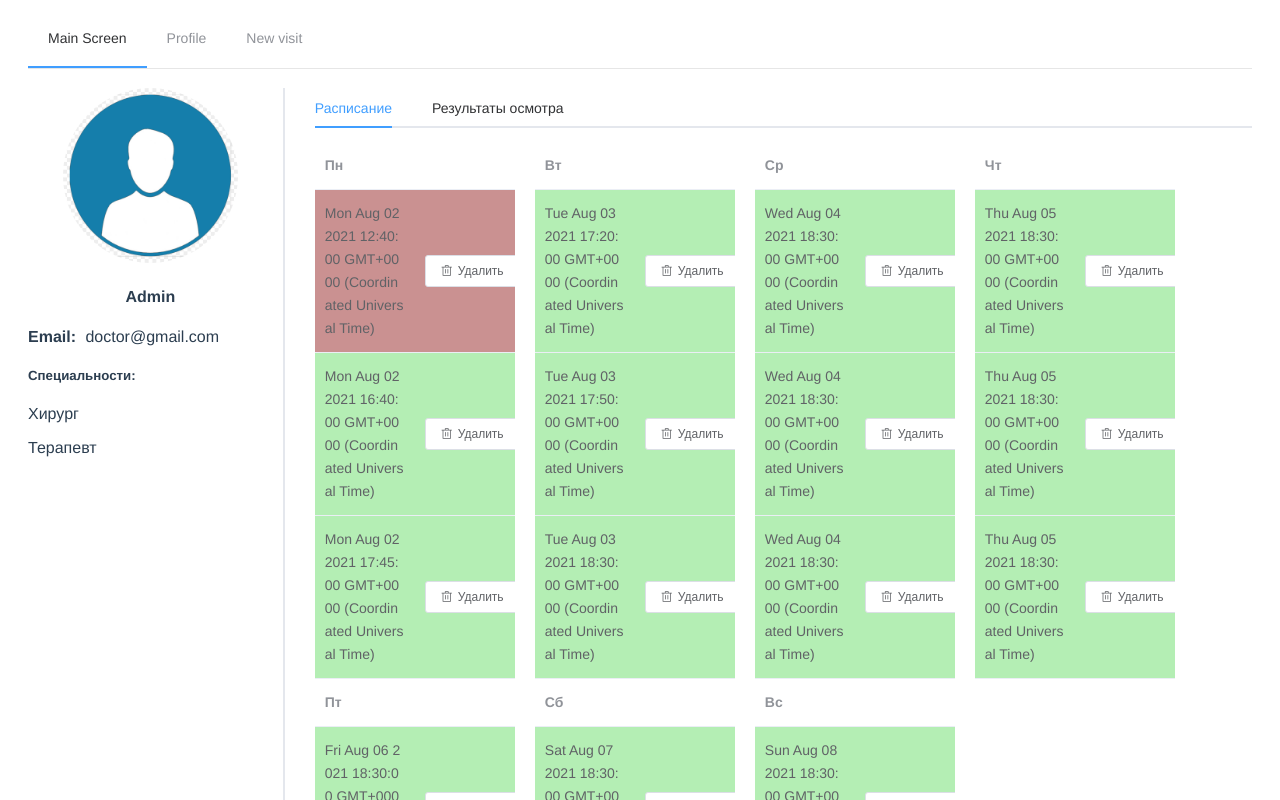
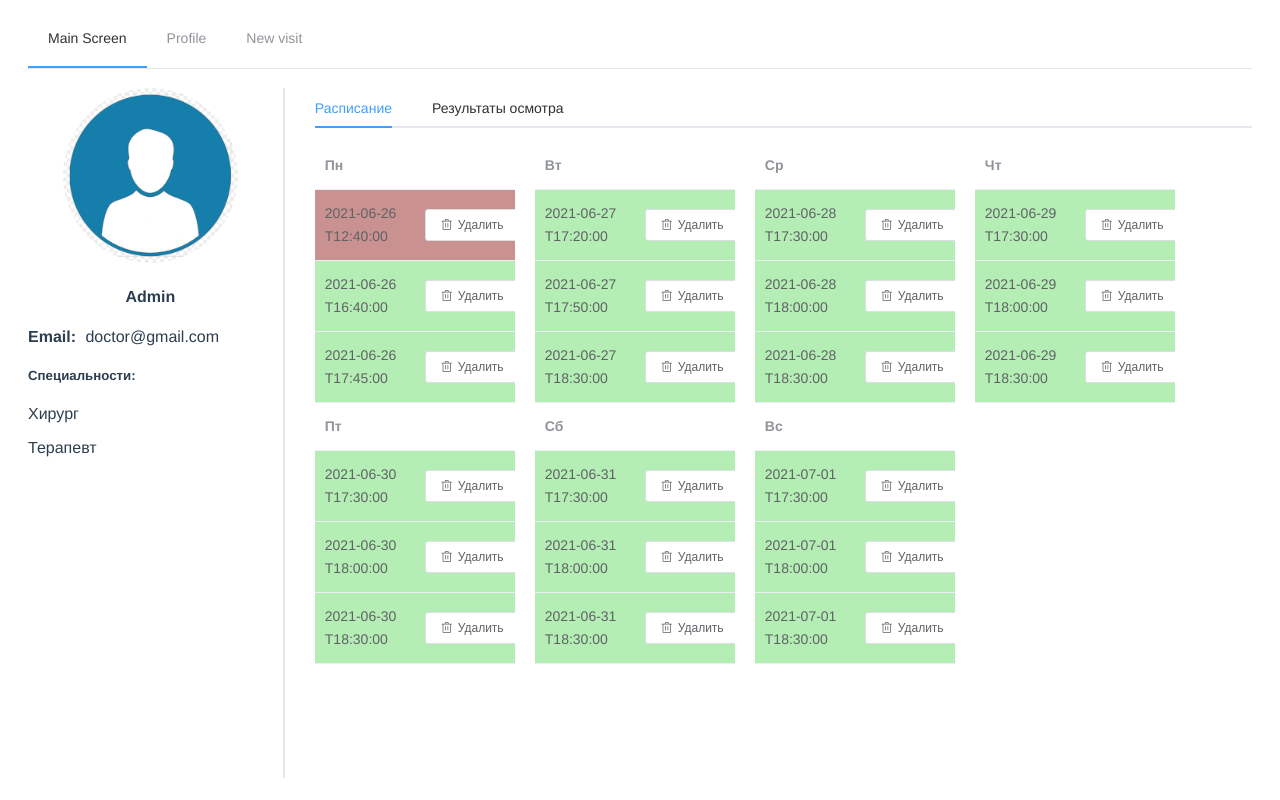
Before and after one commit to katseliv/healthcare-frontend, a Vue app: page /portal/profile in a window 1280 px wide. Shown: the top 800 px of the page. Built offline with nearby package versions, Linux system fonts and the light colour scheme; data requests are answered from the project's data file.

Commit message:
created api instance

```diff
--- a/db.json
+++ b/db.json
@@ -1,176 +1,139 @@
 {
-  "scheldule": [
-    {
+  "schedule": [{
       "day": "Пн",
-      "id": 1,
-      "slots": [
-        {
+      "slots": [{
           "id": 1,
-          "time": "2021-08-02T09:40:00.000Z",
+          "time": "2021-06-26T12:40:00",
           "isFree": false
         },
         {
           "id": 2,
-          "time": "2021-08-02T13:40:00.000Z",
+          "time": "2021-06-26T16:40:00",
           "isFree": true
         },
         {
           "id": 3,
-          "time": "2021-08-02T14:45:00.000Z",
+          "time": "2021-06-26T17:45:00",
           "isFree": true
         }
       ]
     },
     {
       "day": "Вт",
-      "id": 2,
-      "slots": [
-        {
+      "slots": [{
           "id": 4,
-          "time": "2021-08-03T14:20:00.000Z",
+          "time": "2021-06-27T17:20:00",
           "isFree": true
         },
         {
           "id": 5,
-          "time": "2021-08-03T14:50:00.000Z",
+          "time": "2021-06-27T17:50:00",
           "isFree": true
         },
         {
           "id": 6,
-          "time": "2021-08-03T15:30:00.000Z",
+          "time": "2021-06-27T18:30:00",
           "isFree": true
         }
       ]
     },
     {
       "day": "Ср",
-      "id": 3,
-      "slots": [
-        {
+      "slots": [{
           "id": 7,
-          "time": "2021-08-04T15:30:00.000Z",
+          "time": "2021-06-28T17:30:00",
           "isFree": true
         },
         {
           "id": 8,
-          "time": "2021-08-04T15:30:00.000Z",
+          "time": "2021-06-28T18:00:00",
           "isFree": true
         },
         {
           "id": 9,
-          "time": "2021-08-04T15:30:00.000Z",
+          "time": "2021-06-28T18:30:00",
           "isFree": true
         }
       ]
     },
     {
       "day": "Чт",
-      "slots": [
-        {
+      "slots": [{
           "id": 10,
-          "time": "2021-08-05T15:30:00.000Z",
+          "time": "2021-06-29T17:30:00",
           "isFree": true
         },
         {
           "id": 11,
-          "time": "2021-08-05T15:30:00.000Z",
+          "time": "2021-06-29T18:00:00",
           "isFree": true
         },
         {
           "id": 12,
-          "time": "2021-08-05T15:30:00.000Z",
+          "time": "2021-06-29T18:30:00",
           "isFree": true
         }
-      ],
-      "id": 4
+      ]
     },
     {
       "day": "Пт",
-      "id": 5,
-      "slots": [
-        {
+      "slots": [{
           "id": 13,
-          "time": "2021-08-06T15:30:00.000Z",
+          "time": "2021-06-30T17:30:00",
           "isFree": true
         },
         {
           "id": 14,
-          "time": "2021-08-06T15:30:00.000Z",
+          "time": "2021-06-30T18:00:00",
           "isFree": true
         },
         {
           "id": 15,
-          "time": "2021-08-06T15:30:00.000Z",
+          "time": "2021-06-30T18:30:00",
           "isFree": true
         }
       ]
     },
     {
       "day": "Сб",
-      "id": 6,
-      "slots": [
-        {
+      "slots": [{
           "id": 16,
-          "time": "2021-08-07T15:30:00.000Z",
+          "time": "2021-06-31T17:30:00",
           "isFree": true
         },
         {
           "id": 17,
-          "time": "2021-08-07T15:30:00.000Z",
+          "time": "2021-06-31T18:00:00",
           "isFree": true
         },
         {
           "id": 18,
-          "time": "2021-08-07T15:30:00.000Z",
+          "time": "2021-06-31T18:30:00",
           "isFree": true
         }
       ]
     },
     {
       "day": "Вс",
-      "id": 6,
-      "slots": [
-        {
+      "slots": [{
           "id": 19,
-          "time": "2021-08-08T15:30:00.000Z",
+          "time": "2021-07-01T17:30:00",
           "isFree": true
         },
         {
           "id": 20,
-          "time": "2021-08-08T15:30:00.000Z",
+          "time": "2021-07-01T18:00:00",
           "isFree": true
         },
         {
           "id": 21,
-          "time": "2021-08-08T15:30:00.000Z",
+          "time": "2021-07-01T18:30:00",
           "isFree": true
         }
       ]
-    },
-    {
-      "day": "ХЗ",
-      "slots": [
-        {
-          "id": 10,
-          "time": "2021-08-05T15:30:00.000Z",
-          "isFree": true
-        },
-        {
-          "id": 11,
-          "time": "2021-08-05T15:30:00.000Z",
-          "isFree": true
-        },
-        {
-          "id": 12,
-          "time": "2021-08-05T15:30:00.000Z",
-          "isFree": true
-        }
-      ],
-      "id": 7
     }
   ],
-  "patients": [
-    {
+  "patients": [{
       "id": 0,
       "fullName": "Адольф Виссарионович Сатана",
       "age": 66,
--- /dev/null
+++ b/src/api/EventService.ts
@@ -0,0 +1,16 @@
+import axios from 'axios'
+
+const apiClient = axios.create({
+    baseURL: 'http://localhost:3000',
+    withCredentials: false,
+    headers: {
+        Accept: 'application/json',
+        'Content-Type': 'application/json'
+    }
+})
+
+export default {
+    getSchedule() {
+        return apiClient.get('/schedule');
+    }
+}
--- a/src/components/DoctorProfile/Schedule.vue
+++ b/src/components/DoctorProfile/Schedule.vue
@@ -23,6 +23,7 @@
 
 <script lang="ts">
 import { defineComponent } from "vue";
+import EventService from "../../api/EventService";
 
 export default defineComponent({
   methods: {
@@ -46,151 +47,16 @@ export default defineComponent({
       return false;
     },
   },
-
+  created() {
+    EventService.getSchedule()
+      .then((response) => {
+        this.schedule = response.data;
+      })
+      .catch((error) => console.log(error));
+  },
   data() {
     return {
-      schedule: [
-        {
-          day: "Пн",
-          slots: [
-            {
-              id: 1,
-              time: new Date(2021, 7, 2, 12, 40),
-              isFree: false,
-            },
-            {
-              id: 2,
-              time: new Date(2021, 7, 2, 16, 40),
-              isFree: true,
-            },
-            {
-              id: 3,
-              time: new Date(2021, 7, 2, 17, 45),
-              isFree: true,
-            },
-          ],
-        },
-        {
-          day: "Вт",
-          slots: [
-            {
-              id: 4,
-              time: new Date(2021, 7, 3, 17, 20),
-              isFree: true,
-            },
-            {
-              id: 5,
-              time: new Date(2021, 7, 3, 17, 50),
-              isFree: true,
-            },
-            {
-              id: 6,
-              time: new Date(2021, 7, 3, 18, 30),
-              isFree: true,
-            },
-          ],
-        },
-        {
-          day: "Ср",
-          slots: [
-            {
-              id: 7,
-              time: new Date(2021, 7, 4, 18, 30),
-              isFree: true,
-            },
-            {
-              id: 8,
-              time: new Date(2021, 7, 4, 18, 30),
-              isFree: true,
-            },
-            {
-              id: 9,
-              time: new Date(2021, 7, 4, 18, 30),
-              isFree: true,
-            },
-          ],
-        },
-        {
-          day: "Чт",
-          slots: [
-            {
-              id: 10,
-              time: new Date(2021, 7, 5, 18, 30),
-              isFree: true,
-            },
-            {
-              id: 11,
-              time: new Date(2021, 7, 5, 18, 30),
-              isFree: true,
-            },
-            {
-              id: 12,
-              time: new Date(2021, 7, 5, 18, 30),
-              isFree: true,
-            },
-          ],
-        },
-        {
-          day: "Пт",
-          slots: [
-            {
-              id: 13,
-              time: new Date(2021, 7, 6, 18, 30),
-              isFree: true,
-            },
-            {
-              id: 14,
-              time: new Date(2021, 7, 6, 18, 30),
-              isFree: true,
-            },
-            {
-              id: 15,
-              time: new Date(2021, 7, 6, 18, 30),
-              isFree: true,
-            },
-          ],
-        },
-        {
-          day: "Сб",
-          slots: [
-            {
-              id: 16,
-              time: new Date(2021, 7, 7, 18, 30),
-              isFree: true,
-            },
-            {
-              id: 17,
-              time: new Date(2021, 7, 7, 18, 30),
-              isFree: true,
-            },
-            {
-              id: 18,
-              time: new Date(2021, 7, 7, 18, 30),
-              isFree: true,
-            },
-          ],
-        },
-        {
-          day: "Вс",
-          slots: [
-            {
-              id: 19,
-              time: new Date(2021, 7, 8, 18, 30),
-              isFree: true,
-            },
-            {
-              id: 20,
-              time: new Date(2021, 7, 8, 18, 30),
-              isFree: true,
-            },
-            {
-              id: 21,
-              time: new Date(2021, 7, 8, 18, 30),
-              isFree: true,
-            },
-          ],
-        },
-      ],
+      schedule: [],
     };
   },
   computed: {},
```
Also changed, not shown: 1 other file (tests, documents, lock files or other folders).
